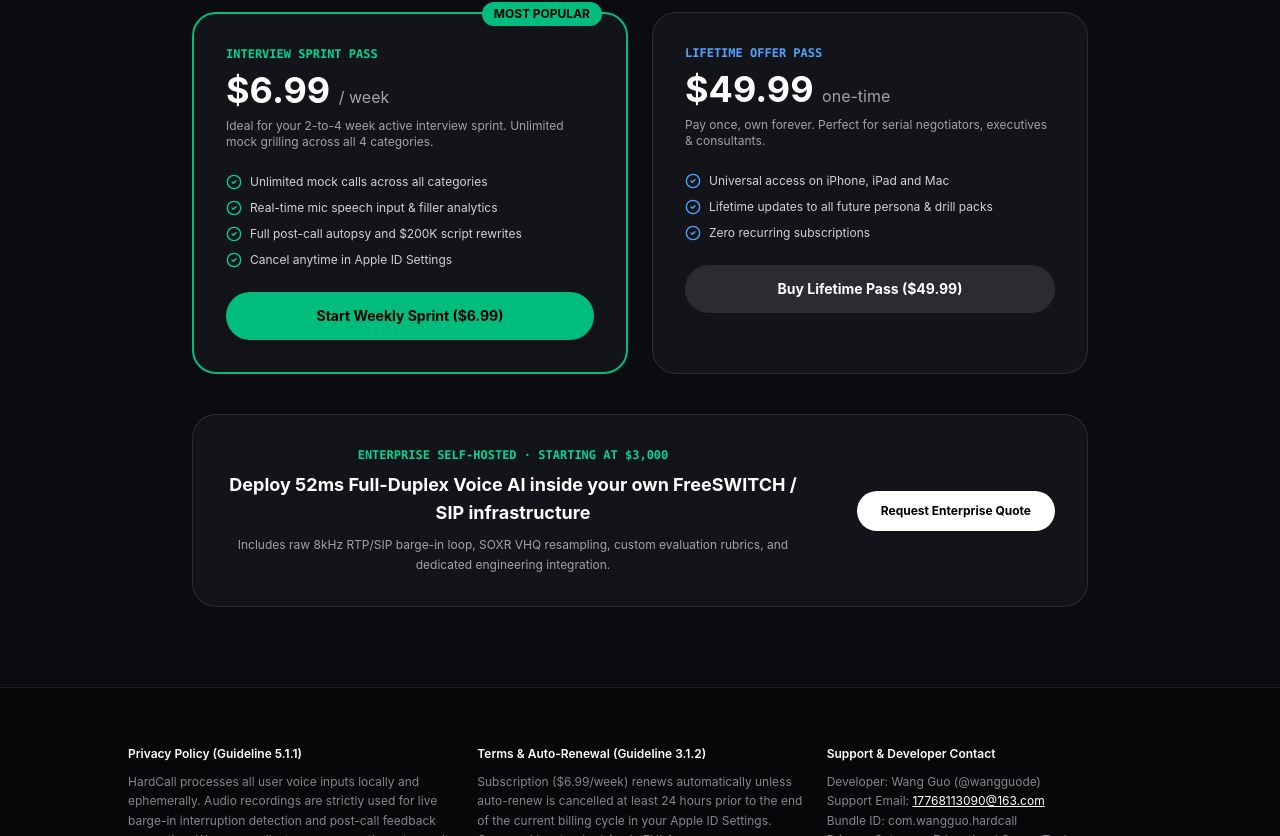
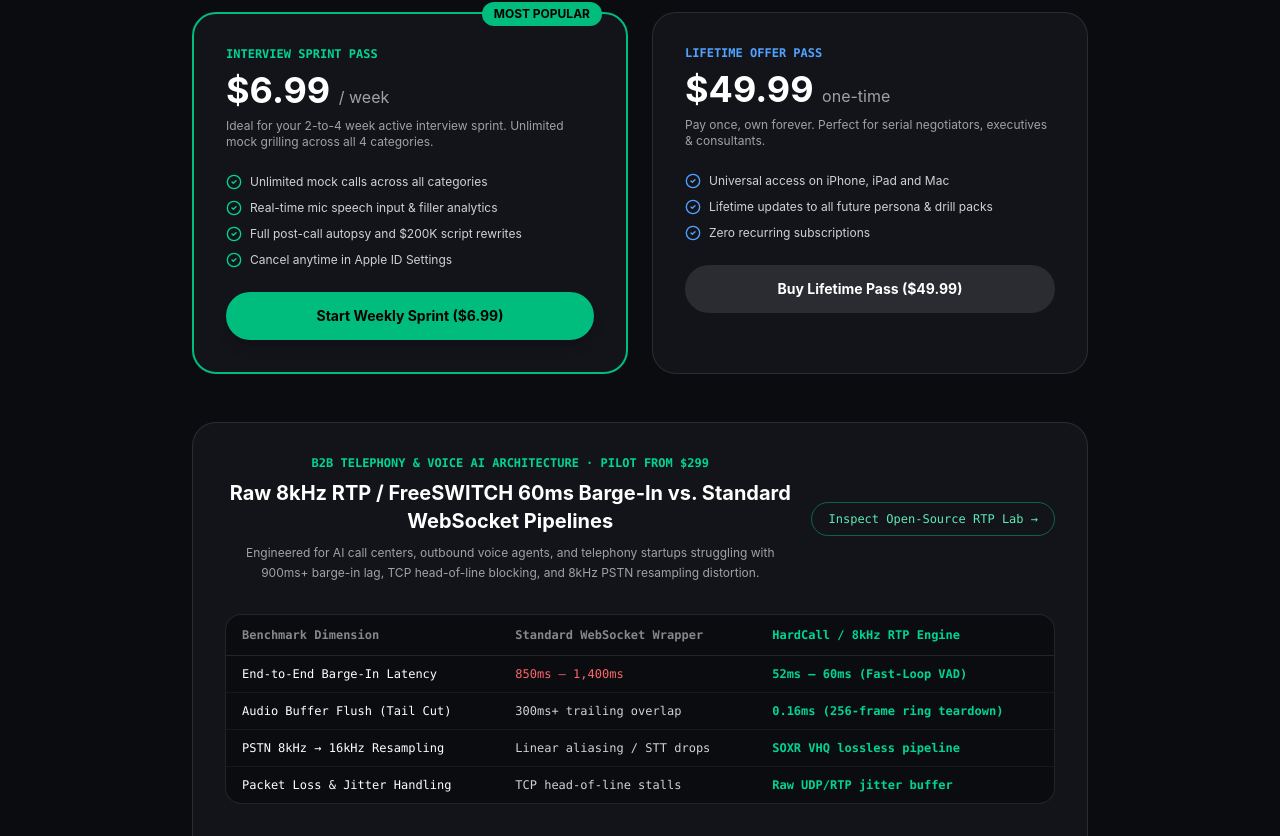
Before and after one commit to wangguode/hardcall, a Next.js app: page / in a window 1280 px wide. Shown: the part 3110-3946 px from the top of the page. Built offline with nearby package versions, Linux system fonts and the light colour scheme.

Commit message:
feat(b2b): add 60ms 8kHz RTP vs WebSocket benchmark table and 3-tier B2B pilot pricing (//+)

```diff
--- a/src/app/page.tsx
+++ b/src/app/page.tsx
@@ -1222,31 +1222,130 @@ export default function HomePage() {
             </div>
           )}
 
-          {/* B2B 高客单价：企业语音网关与私有化部署入口 */}
-          <div id="enterprise-b2b" className="mt-10 p-6 sm:p-8 rounded-3xl bg-[#12141a] border border-white/10 flex flex-col sm:flex-row items-start sm:items-center justify-between gap-6">
-            <div className="space-y-2 max-w-xl">
+          {/* B2B 实机性能对比基准 + 务实三阶企业语音网关交付清单 */}
+          <div id="enterprise-b2b" className="mt-12 p-6 sm:p-8 rounded-3xl bg-[#12141a] border border-white/10 space-y-8">
+            <div className="flex flex-col sm:flex-row items-start sm:items-center justify-between gap-4">
+              <div className="space-y-2 max-w-2xl">
                 <div className="text-xs font-mono font-bold text-emerald-400 uppercase">
                   {isEn
-                  ? "ENTERPRISE SELF-HOSTED · STARTING AT $3,000"
-                  : "企业私有化与语音网关定制 · $3,000 起"}
+                    ? "B2B TELEPHONY & VOICE AI ARCHITECTURE · PILOT FROM $299"
+                    : "B2B 电信级全双工语音网关方案 · $299 压测破冰起步"}
                 </div>
-              <h3 className="text-lg font-bold text-white">
+                <h3 className="text-xl font-bold text-white">
                   {isEn
-                  ? "Deploy 52ms Full-Duplex Voice AI inside your own FreeSWITCH / SIP infrastructure"
-                  : "需要为您企业的客服/培训系统私有化部署 52ms 全双工语音网关？"}
+                    ? "Raw 8kHz RTP / FreeSWITCH 60ms Barge-In vs. Standard WebSocket Pipelines"
+                    : "原始 8kHz RTP / FreeSWITCH 60ms 硬件级打断 vs 普通 WebSocket 方案"}
                 </h3>
                 <p className="text-xs text-[#a1a1a6] leading-relaxed">
                   {isEn
-                  ? "Includes raw 8kHz RTP/SIP barge-in loop, SOXR VHQ resampling, custom evaluation rubrics, and dedicated engineering integration."
-                  : "包含原始 8kHz RTP/SIP 语音打断闭环、SOXR VHQ 无损重采样、定制评估模型与工程师一对一联调交付。"}
+                    ? "Engineered for AI call centers, outbound voice agents, and telephony startups struggling with 900ms+ barge-in lag, TCP head-of-line blocking, and 8kHz PSTN resampling distortion."
+                    : "专为 AI 电话客服、外呼销售与语音创业团队打造，彻底解决电话线路下 900ms+ 插话停不下来、TCP 队头阻塞与 8kHz 采样失真痛点。"}
                 </p>
               </div>
               <a
-              href="mailto:17768113090@163.com?subject=HardCall%20Enterprise%20Voice%20Gateway%20Inquiry"
-              className="shrink-0 px-6 py-3 rounded-full bg-white text-black font-bold text-xs hover:bg-[#e5e5ea] transition-colors"
+                href="https://github.com/wangguode/ai-agent-voice/tree/main/01-voice-agent-rtp-bargein"
+                target="_blank"
+                rel="noreferrer"
+                className="shrink-0 px-4 py-2 rounded-full border border-emerald-400/40 text-emerald-300 font-mono text-xs hover:bg-emerald-500/10 transition-colors"
               >
-              {isEn ? "Request Enterprise Quote" : "咨询企业私有化报价"}
+                {isEn ? "Inspect Open-Source RTP Lab →" : "查看开源 8kHz RTP 实验室 →"}
               </a>
+            </div>
+
+            {/* 实机延迟对比基准表 */}
+            <div className="overflow-x-auto rounded-2xl border border-white/10 bg-[#0a0c10]">
+              <table className="w-full text-left text-xs font-mono">
+                <thead className="border-b border-white/10 text-[#86868b]">
+                  <tr>
+                    <th className="py-3 px-4">{isEn ? "Benchmark Dimension" : "核心工程维度"}</th>
+                    <th className="py-3 px-4">{isEn ? "Standard WebSocket Wrapper" : "常规 WebSocket 封装"}</th>
+                    <th className="py-3 px-4 text-emerald-400">{isEn ? "HardCall / 8kHz RTP Engine" : "HardCall / 8kHz RTP 引擎"}</th>
+                  </tr>
+                </thead>
+                <tbody className="divide-y divide-white/5 text-[#d1d1d6]">
+                  <tr>
+                    <td className="py-2.5 px-4 text-white">{isEn ? "End-to-End Barge-In Latency" : "端到端插话打断延迟"}</td>
+                    <td className="py-2.5 px-4 text-red-400">850ms – 1,400ms</td>
+                    <td className="py-2.5 px-4 text-emerald-400 font-bold">52ms – 60ms (Fast-Loop VAD)</td>
+                  </tr>
+                  <tr>
+                    <td className="py-2.5 px-4 text-white">{isEn ? "Audio Buffer Flush (Tail Cut)" : "出站缓冲区尾音硬清"}</td>
+                    <td className="py-2.5 px-4">300ms+ trailing overlap</td>
+                    <td className="py-2.5 px-4 text-emerald-400 font-bold">0.16ms (256-frame ring teardown)</td>
+                  </tr>
+                  <tr>
+                    <td className="py-2.5 px-4 text-white">{isEn ? "PSTN 8kHz → 16kHz Resampling" : "8kHz 电话重采样保真"}</td>
+                    <td className="py-2.5 px-4">Linear aliasing / STT drops</td>
+                    <td className="py-2.5 px-4 text-emerald-400 font-bold">SOXR VHQ lossless pipeline</td>
+                  </tr>
+                  <tr>
+                    <td className="py-2.5 px-4 text-white">{isEn ? "Packet Loss & Jitter Handling" : "弱网抖动与队头阻塞"}</td>
+                    <td className="py-2.5 px-4">TCP head-of-line stalls</td>
+                    <td className="py-2.5 px-4 text-emerald-400 font-bold">Raw UDP/RTP jitter buffer</td>
+                  </tr>
+                </tbody>
+              </table>
+            </div>
+
+            {/* 三档务实 B2B 阶梯报价与交付清单 */}
+            <div className="grid grid-cols-1 md:grid-cols-3 gap-4">
+              <div className="p-5 rounded-2xl bg-[#0a0c10] border border-white/10 flex flex-col justify-between space-y-4">
+                <div className="space-y-2">
+                  <div className="text-[11px] font-mono text-emerald-400 uppercase">Step 1 · Low-Risk Pilot</div>
+                  <div className="text-lg font-bold text-white">$299 <span className="text-xs font-normal text-[#86868b]">one-time</span></div>
+                  <div className="text-xs font-semibold text-white">{isEn ? "Voice Latency Audit & Benchmark" : "语音打断延迟体检与压测报告"}</div>
+                  <ul className="text-[11px] text-[#a1a1a6] space-y-1.5 pt-1">
+                    <li>• Profile your live SIP/WebRTC barge-in path</li>
+                    <li>• Frame-level jitter & tail-overlap report</li>
+                    <li>• Actionable patch plan (48h delivery)</li>
+                  </ul>
+                </div>
+                <a
+                  href="mailto:153557421@qq.com?subject=HardCall%20%24299%20Voice%20Latency%20Audit%20Pilot"
+                  className="w-full py-2.5 rounded-xl bg-white/10 hover:bg-white/20 text-white text-center font-semibold text-xs transition-colors"
+                >
+                  {isEn ? "Book $299 Latency Audit" : "预约 $299 架构体检"}
+                </a>
+              </div>
+
+              <div className="p-5 rounded-2xl bg-[#0a0c10] border border-emerald-500/40 flex flex-col justify-between space-y-4">
+                <div className="space-y-2">
+                  <div className="text-[11px] font-mono text-emerald-400 uppercase">Step 2 · Self-Hosted Kit</div>
+                  <div className="text-lg font-bold text-white">$1,200 <span className="text-xs font-normal text-[#86868b]">license</span></div>
+                  <div className="text-xs font-semibold text-white">{isEn ? "8kHz RTP Gateway Deployment Pack" : "8kHz RTP 网关源码与部署包"}</div>
+                  <ul className="text-[11px] text-[#a1a1a6] space-y-1.5 pt-1">
+                    <li>• Production FreeSWITCH + SOXR VHQ docker stack</li>
+                    <li>• 256-frame outbound ring buffer & 0.16ms flush</li>
+                    <li>• Commercial license + 2h onboarding call</li>
+                  </ul>
+                </div>
+                <a
+                  href="mailto:153557421@qq.com?subject=HardCall%20%241200%20RTP%20Deployment%20Kit"
+                  className="w-full py-2.5 rounded-xl bg-emerald-500 hover:bg-emerald-400 text-black text-center font-bold text-xs transition-colors"
+                >
+                  {isEn ? "Get $1,200 Deployment Kit" : "获取 $1,200 私有化部署包"}
+                </a>
+              </div>
+
+              <div className="p-5 rounded-2xl bg-[#0a0c10] border border-white/10 flex flex-col justify-between space-y-4">
+                <div className="space-y-2">
+                  <div className="text-[11px] font-mono text-[#a1a1a6] uppercase">Step 3 · Enterprise Custom</div>
+                  <div className="text-lg font-bold text-white">$3,000+ <span className="text-xs font-normal text-[#86868b]">custom</span></div>
+                  <div className="text-xs font-semibold text-white">{isEn ? "Dedicated SIP / Telephony Integration" : "企业定制 SIP / 电话集群集成"}</div>
+                  <ul className="text-[11px] text-[#a1a1a6] space-y-1.5 pt-1">
+                    <li>• Custom integration with your LLM/STT/TTS stack</li>
+                    <li>• High-concurrency load testing & SLA tuning</li>
+                    <li>• 30-day dedicated architect support</li>
+                  </ul>
+                </div>
+                <a
+                  href="mailto:153557421@qq.com?subject=HardCall%20Enterprise%20Custom%20Voice%20Gateway"
+                  className="w-full py-2.5 rounded-xl bg-white text-black hover:bg-[#e5e5ea] text-center font-bold text-xs transition-colors"
+                >
+                  {isEn ? "Request Enterprise Quote" : "咨询企业定制交付"}
+                </a>
+              </div>
+            </div>
           </div>
         </div>
       </section>
```
Lines whose indentation alone changed are shown as unchanged.
